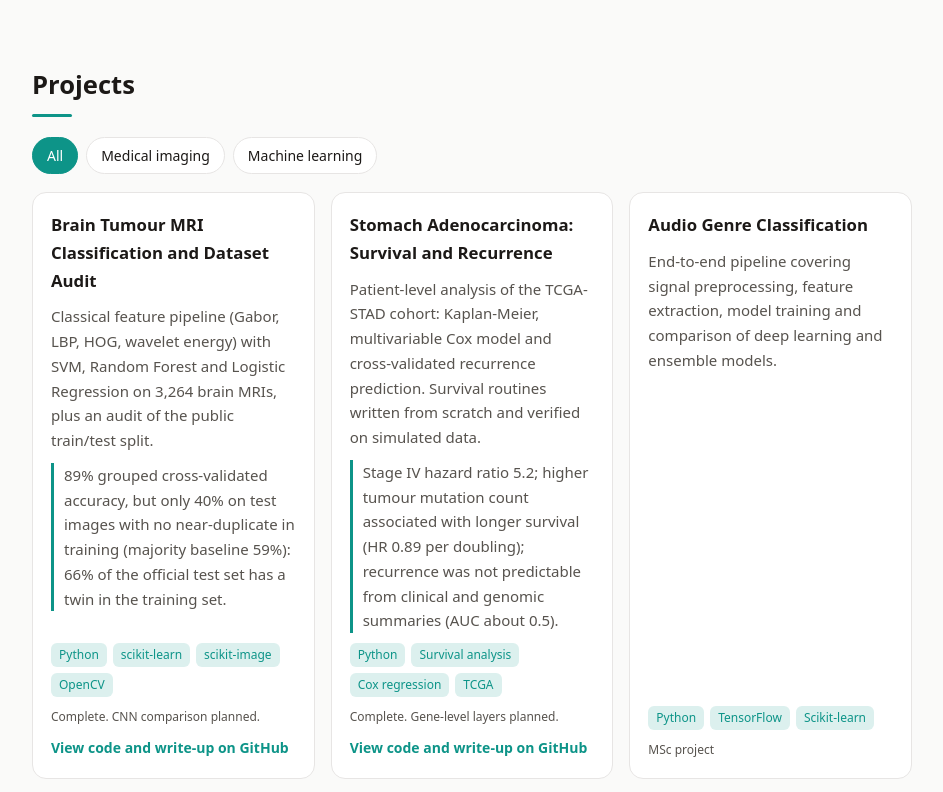
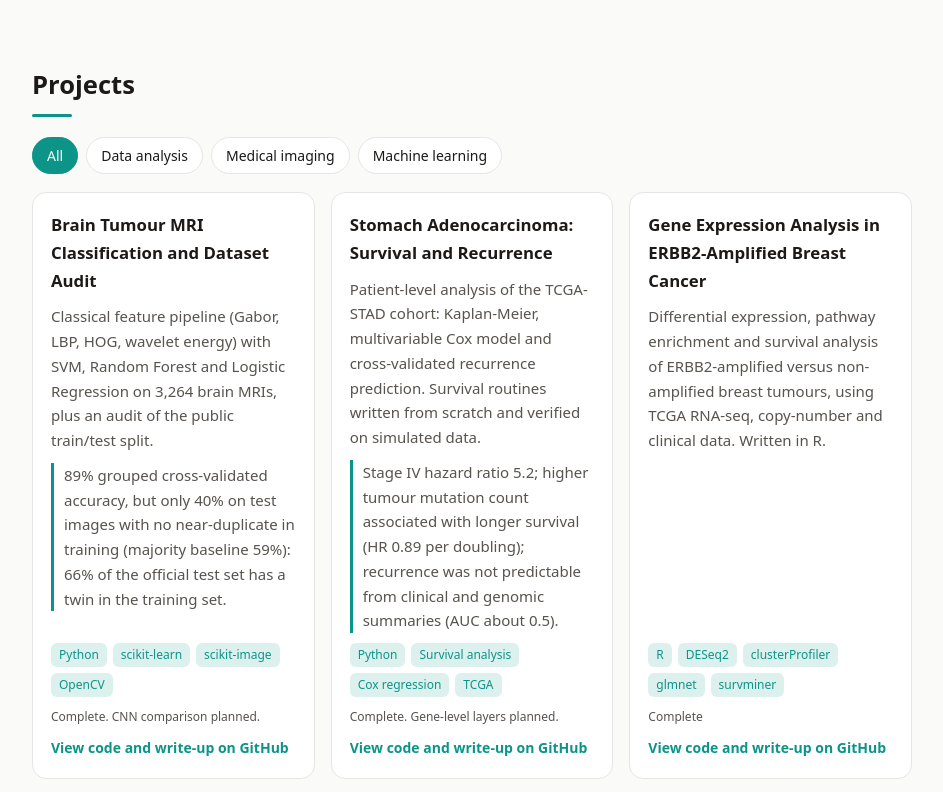
Before and after one commit to DevaharishSrikannan/DevaharishSrikannan.github.io, a plain HTML site: page index.html in a window 1280 px wide. Shown: the part 2200-2992 px from the top of the page, without its empty margins (168-1111 px from the left). Drawn offline with Linux system fonts and the light colour scheme.

Commit message:
Add gene expression project and data analysis filter

```diff
--- a/app.js
+++ b/app.js
@@ -3,7 +3,7 @@ const GH = "https://github.com/DevaharishSrikannan/";
 const projects = [
   {
     title: "Brain Tumour MRI Classification and Dataset Audit",
-    cat: "imaging",
+    cat: ["imaging", "ml"],
     desc: "Classical feature pipeline (Gabor, LBP, HOG, wavelet energy) with SVM, Random Forest and Logistic Regression on 3,264 brain MRIs, plus an audit of the public train/test split.",
     result: "89% grouped cross-validated accuracy, but only 40% on test images with no near-duplicate in training (majority baseline 59%): 66% of the official test set has a twin in the training set.",
     tags: ["Python", "scikit-learn", "scikit-image", "OpenCV"],
@@ -12,12 +12,20 @@ const projects = [
   },
   {
     title: "Stomach Adenocarcinoma: Survival and Recurrence",
-    cat: "ml",
+    cat: ["analysis", "ml"],
     desc: "Patient-level analysis of the TCGA-STAD cohort: Kaplan-Meier, multivariable Cox model and cross-validated recurrence prediction. Survival routines written from scratch and verified on simulated data.",
     result: "Stage IV hazard ratio 5.2; higher tumour mutation count associated with longer survival (HR 0.89 per doubling); recurrence was not predictable from clinical and genomic summaries (AUC about 0.5).",
     tags: ["Python", "Survival analysis", "Cox regression", "TCGA"],
     status: "Complete. Gene-level layers planned.",
     link: GH + "stomach-adenocarcinoma-survival"
+  },
+  {
+    title: "Gene Expression Analysis in ERBB2-Amplified Breast Cancer",
+    cat: ["analysis"],
+    desc: "Differential expression, pathway enrichment and survival analysis of ERBB2-amplified versus non-amplified breast tumours, using TCGA RNA-seq, copy-number and clinical data. Written in R.",
+    tags: ["R", "DESeq2", "clusterProfiler", "glmnet", "survminer"],
+    status: "Complete",
+    link: GH + "Gene-Expression-Analysis-and-Interpretation"
   },
   {
     title: "Audio Genre Classification",
@@ -40,7 +48,7 @@ const skills = {
 const grid = document.getElementById("grid");
 function renderProjects(f) {
   grid.innerHTML = "";
-  projects.filter(p => f === "all" || p.cat === f).forEach(p => {
+  projects.filter(p => f === "all" || [].concat(p.cat).includes(f)).forEach(p => {
     const el = document.createElement("article");
     el.className = "card";
     const h = document.createElement("h3"); h.textContent = p.title; el.appendChild(h);
--- a/index.html
+++ b/index.html
@@ -101,6 +101,7 @@
     <h2>Projects</h2>
     <div class="filters" role="group" aria-label="Filter projects">
       <button class="chip active" data-f="all">All</button>
+      <button class="chip" data-f="analysis">Data analysis</button>
       <button class="chip" data-f="imaging">Medical imaging</button>
       <button class="chip" data-f="ml">Machine learning</button>
     </div>
```
